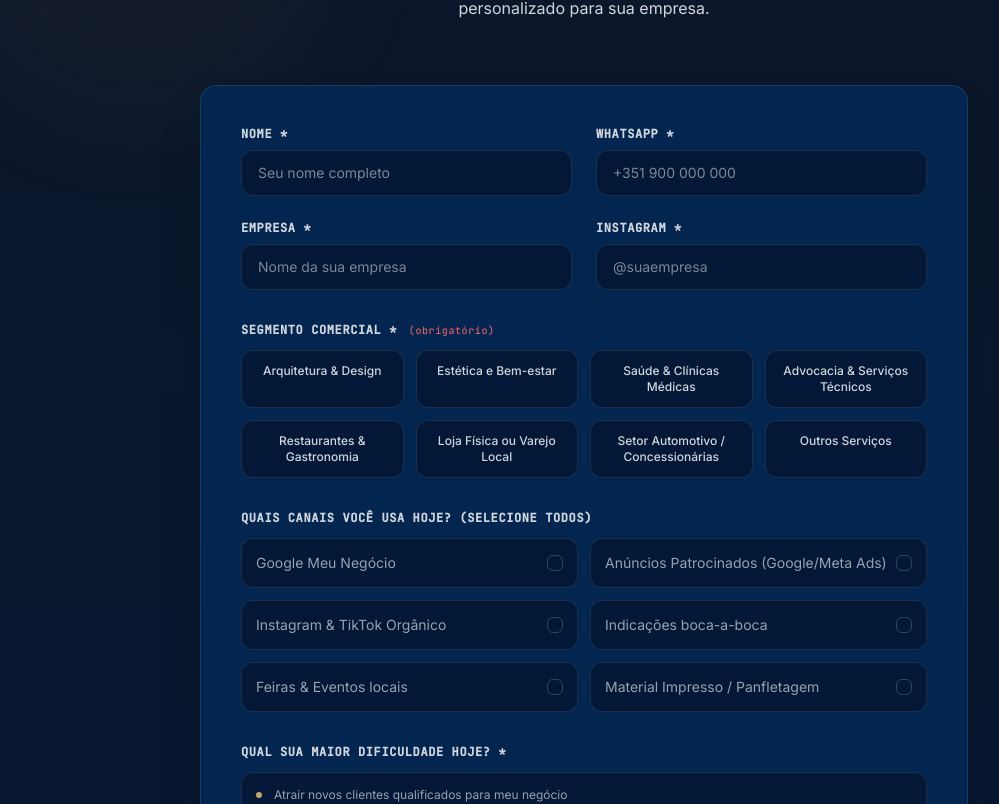
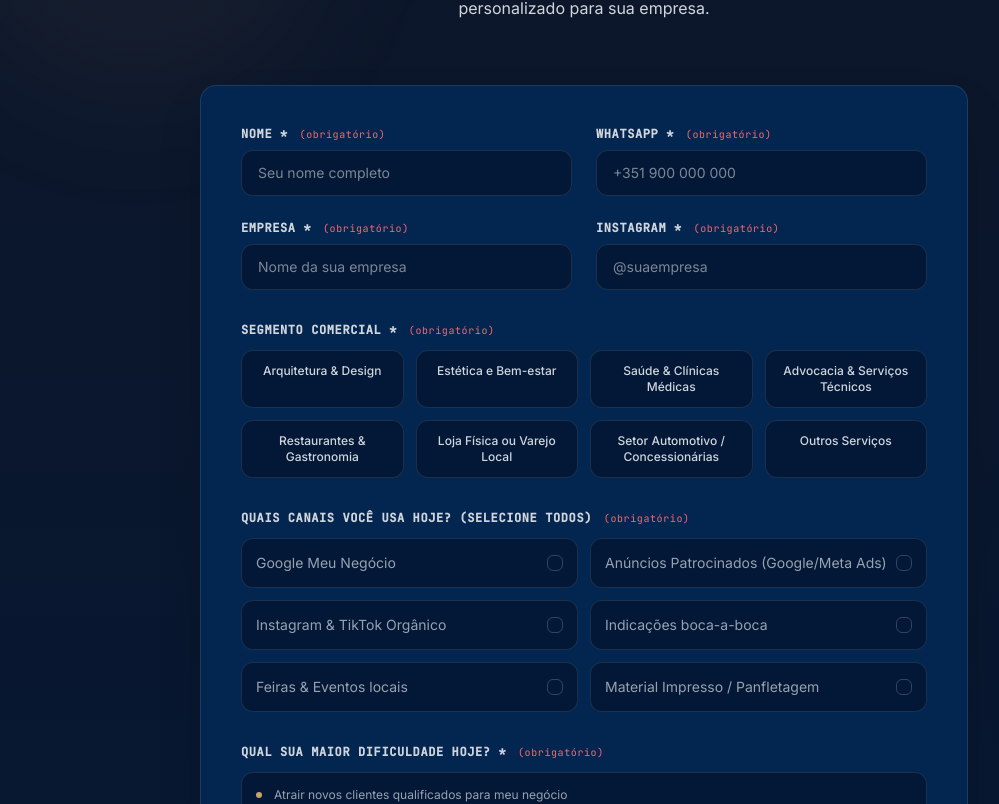
Before and after one commit to loccidigital/Site-LOCCI, a React (Vite) app: page / in a window 1280 px wide. Shown: the part 6356-7160 px from the top of the page, without its empty margins (56-1055 px from the left). Built offline with nearby package versions, Linux system fonts and the light colour scheme.

Commit message:
Update AIForm.tsx

```diff
--- a/src/components/AIForm.tsx
+++ b/src/components/AIForm.tsx
@@ -162,7 +162,7 @@ export default function AIForm() {
             <div className="grid grid-cols-1 sm:grid-cols-2 gap-6">
               <div className="flex flex-col gap-2">
                 <label className="text-xs font-mono font-bold text-gray-300 uppercase tracking-wider">
-                  Nome *
+                  Nome * {!formData.nome && <span className="text-red-400 text-[10px] normal-case font-normal ml-1">(obrigatório)</span>}
                 </label>
                 <input
                   type="text"
@@ -175,7 +175,7 @@ export default function AIForm() {
               </div>
               <div className="flex flex-col gap-2">
                 <label className="text-xs font-mono font-bold text-gray-300 uppercase tracking-wider">
-                  WhatsApp *
+                  WhatsApp * {!formData.whatsapp && <span className="text-red-400 text-[10px] normal-case font-normal ml-1">(obrigatório)</span>}
                 </label>
                 <input
                   type="tel"
@@ -188,7 +188,7 @@ export default function AIForm() {
               </div>
               <div className="flex flex-col gap-2">
                 <label className="text-xs font-mono font-bold text-gray-300 uppercase tracking-wider">
-                  Empresa *
+                  Empresa * {!formData.empresa && <span className="text-red-400 text-[10px] normal-case font-normal ml-1">(obrigatório)</span>}
                 </label>
                 <input
                   type="text"
@@ -201,7 +201,7 @@ export default function AIForm() {
               </div>
               <div className="flex flex-col gap-2">
                 <label className="text-xs font-mono font-bold text-gray-300 uppercase tracking-wider">
-                  Instagram *
+                  Instagram * {!formData.instagram && <span className="text-red-400 text-[10px] normal-case font-normal ml-1">(obrigatório)</span>}
                 </label>
                 <input
                   type="text"
@@ -239,7 +239,7 @@ export default function AIForm() {
             {/* Canais */}
             <div className="space-y-3">
               <label className="text-xs font-mono font-bold text-gray-300 uppercase tracking-wider block">
-                Quais canais você usa hoje? (Selecione todos)
+                Quais canais você usa hoje? (Selecione todos) {formData.mainChannels.length === 0 && <span className="text-red-400 text-[10px] normal-case font-normal ml-1">(obrigatório)</span>}
               </label>
               <div className="grid grid-cols-1 sm:grid-cols-2 gap-3">
                 {channelsList.map((ch) => (
@@ -264,7 +264,7 @@ export default function AIForm() {
             {/* Maior dificuldade */}
             <div className="space-y-3">
               <label className="text-xs font-mono font-bold text-gray-300 uppercase tracking-wider block">
-                Qual sua maior dificuldade hoje? *
+                Qual sua maior dificuldade hoje? * {!formData.biggestPain && <span className="text-red-400 text-[10px] normal-case font-normal ml-1">(obrigatório)</span>}
               </label>
               <div className="grid grid-cols-1 gap-2">
                 {painsList.map((pain) => (
@@ -287,7 +287,7 @@ export default function AIForm() {
             {/* Investimento em marketing */}
             <div className="space-y-3">
               <label className="text-xs font-mono font-bold text-gray-300 uppercase tracking-wider block">
-                Qual é o seu investimento mensal total em marketing? *
+                Qual é o seu investimento mensal total em marketing? * {!formData.investimento.trim() && <span className="text-red-400 text-[10px] normal-case font-normal ml-1">(obrigatório)</span>}
               </label>
               <input
                 type="text"
```
